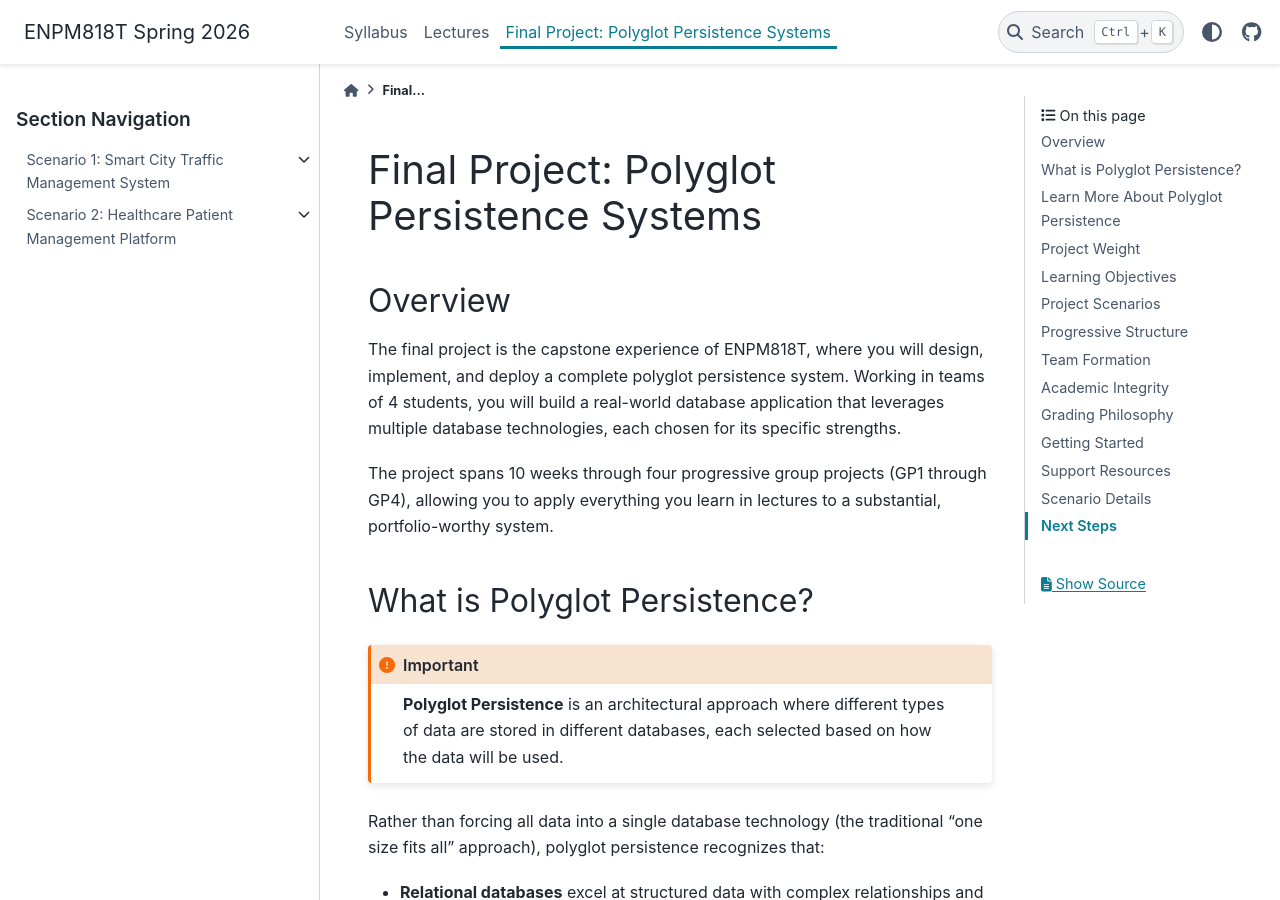
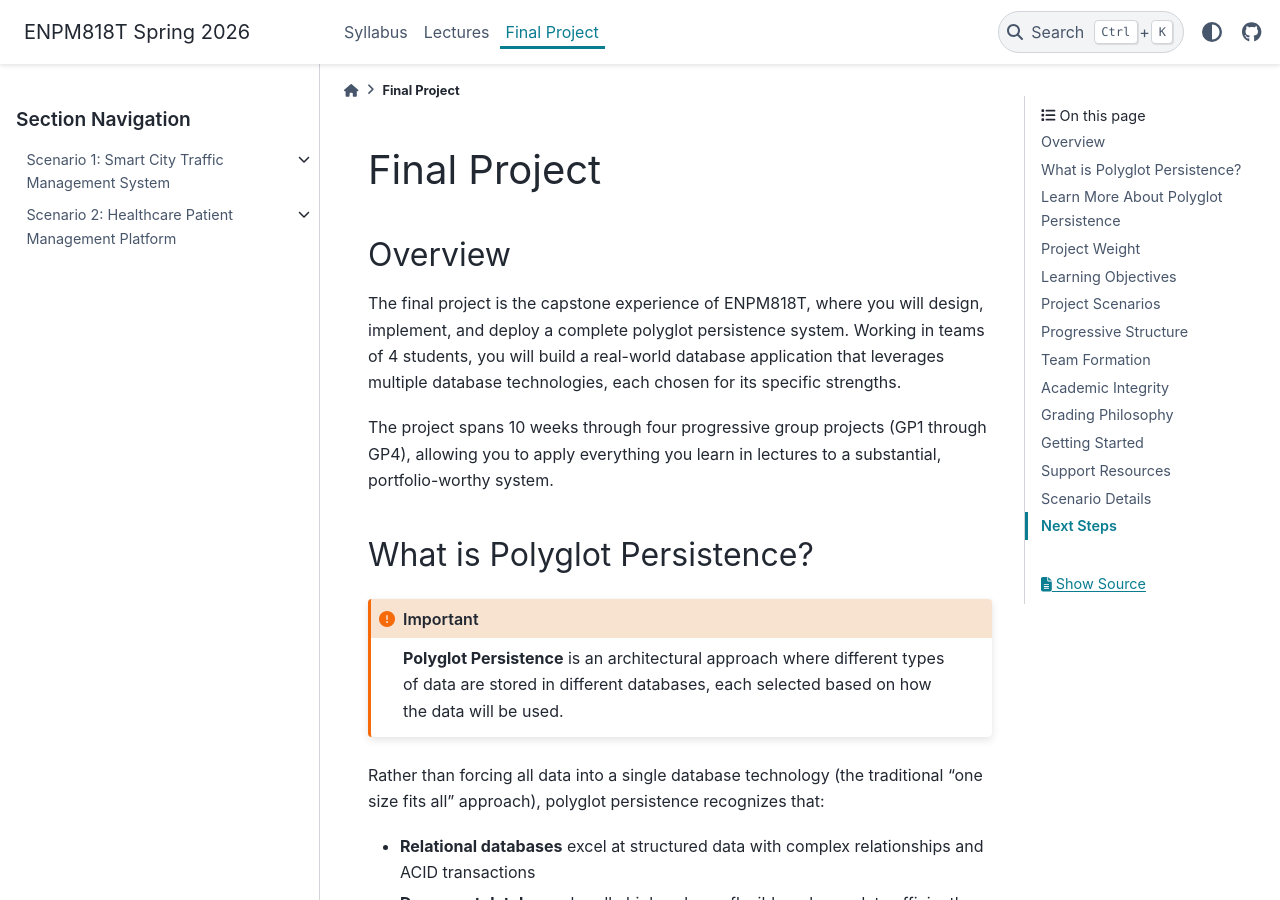
Before and after one commit to zeidk/enpm818t-spring-2026-docs, a Sphinx documentation site: the page built from docs/source/final_project/index.rst, in a window 1280 px wide and 900 px high. Built offline with Sphinx 7.4.7 and the PyData theme 0.15.4, drawn with Linux system fonts in a browser that asks for light colours.

Commit message:
minor fix on the final project title

```diff
--- a/docs/source/final_project/index.rst
+++ b/docs/source/final_project/index.rst
@@ -1,5 +1,5 @@
 ====================================================
-Final Project: Polyglot Persistence Systems
+Final Project
 ====================================================
 
 Overview
```
